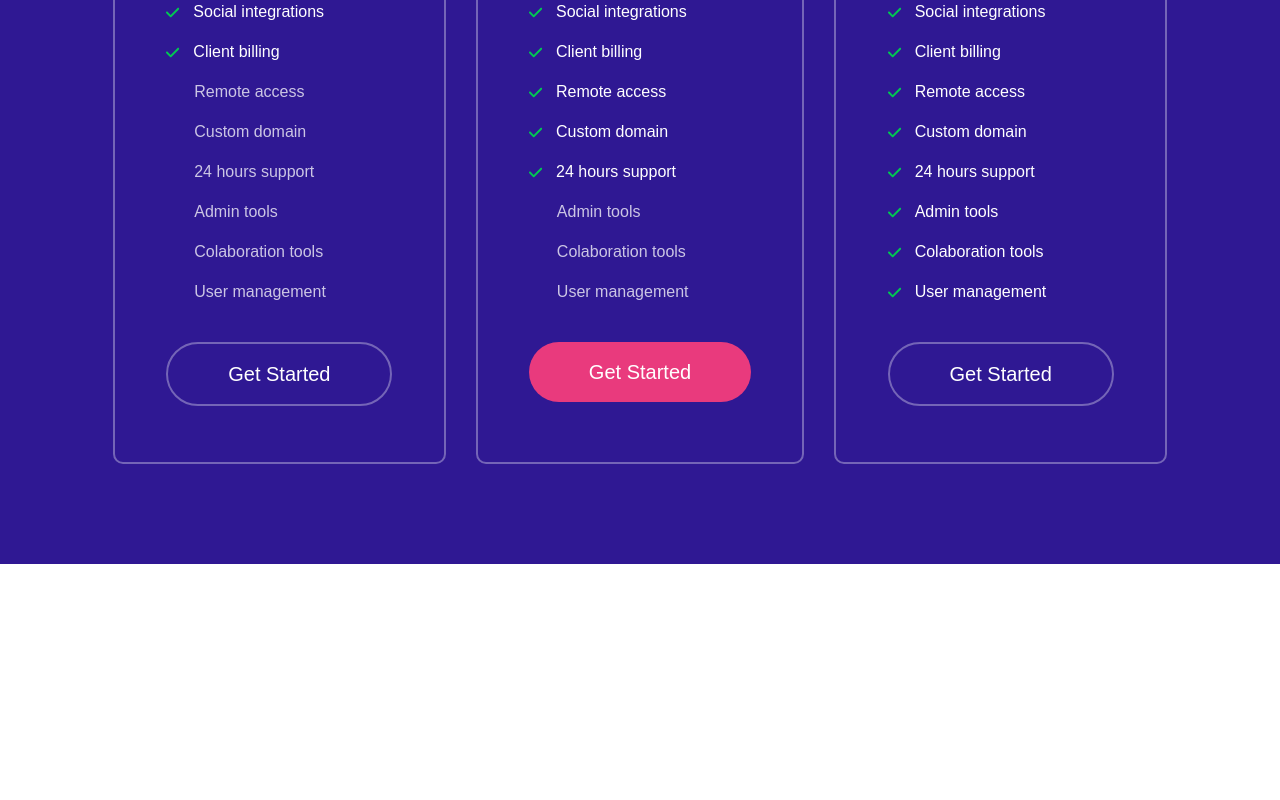
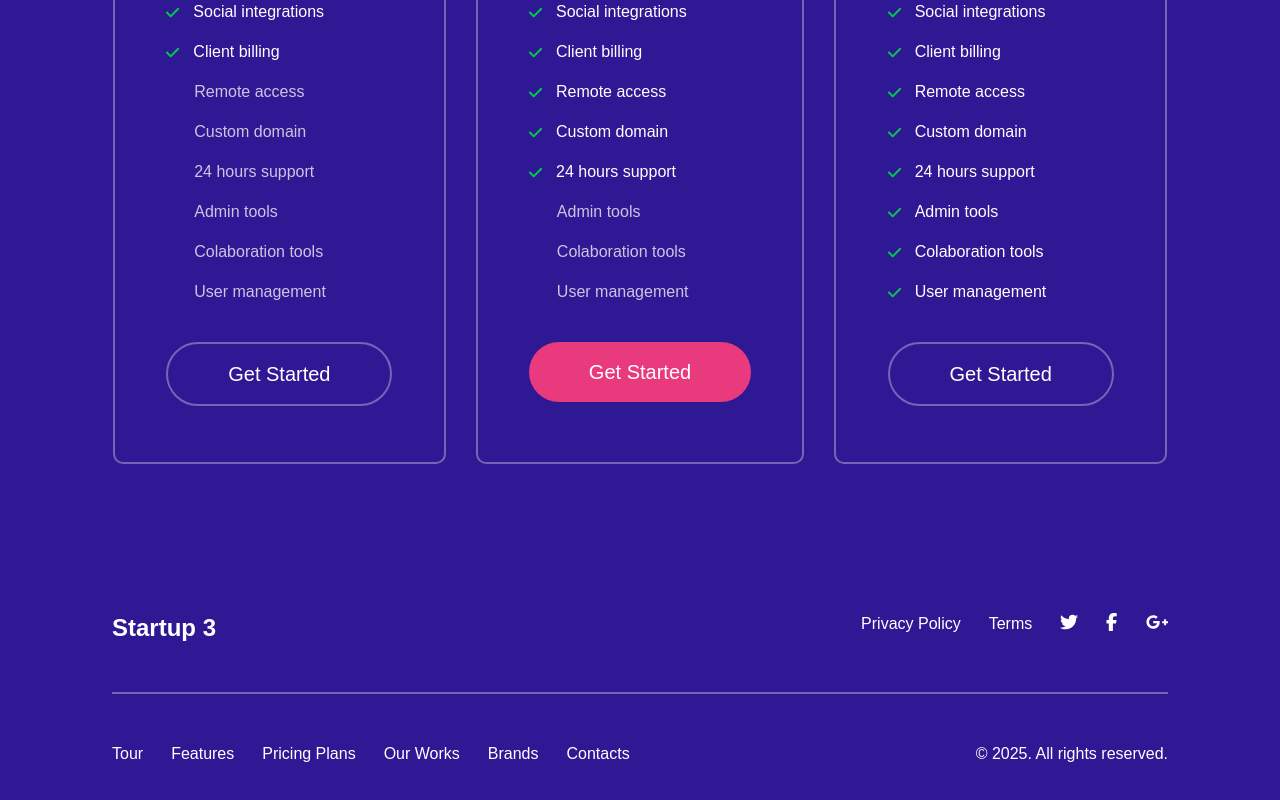
Before and after one commit to Davidek776/Memos-FE-Task, a Vue app: page / in a window 1280 px wide. Shown: the part 3323-4123 px from the top of the page. Before the commit the page ends 3887 px from the top, so only its background shows below. Built offline with nearby package versions, Linux system fonts and the light colour scheme.

Commit message:
Implement footer.

```diff
--- a/src/components/HomeFooter.vue
+++ b/src/components/HomeFooter.vue
@@ -1,5 +1,34 @@
 <template>
-    <div>
+    <div class="bg-[#2f1893] px-28">
+        <div class="flex justify-between py-12 border-b-2 border-[#fff5]">
+            <div>
+                <h6 class="text-2xl font-bold">Startup 3</h6>
+            </div>
+            <div class="flex gap-7">
+                <a href="" @click.prevent="" class="text-base font-normal">Privacy Policy</a>
+                <a href="" @click.prevent="" class="text-base font-normal">Terms</a>
+                <a href="" @click.prevent="" class="text-bse font-normal">
+                    <font-awesome-icon icon="fa-brands fa-twitter" class="text-lg" />
+                </a>
+                <a href="" @click.prevent="" class="text-base">
+                    <font-awesome-icon icon="fa-brands fa-facebook-f" class="text-lg" />
+                </a>
+                <a href="" @click.prevent="" class="text-base">
+                    <font-awesome-icon icon="fa-brands fa-google-plus-g" class="text-lg" />
+                </a>
+            </div>
+        </div>
+        <div class="flex justify-between py-12">
+           <div class="flex gap-7">
+                <a href="" @click.prevent="" class="text-base font-normal">Tour</a>
+                <a href="" @click.prevent="" class="text-base font-normal">Features</a>
+                <a href="" @click.prevent="" class="text-base font-normal">Pricing Plans</a>
+                <a href="" @click.prevent="" class="text-base font-normal">Our Works</a>
+                <a href="" @click.prevent="" class="text-base font-normal">Brands</a>
+                <a href="" @click.prevent="" class="text-base font-normal">Contacts</a>
+            </div>
+            <p class="text-base font-normal">&copy; 2025. All rights reserved.</p>
+        </div>
 
     </div>
 </template>
--- a/src/components/HomeHeader.vue
+++ b/src/components/HomeHeader.vue
@@ -1,14 +1,14 @@
 <template>
     <div class="bg-[url('@/assets/Header_Image.svg')] bg-no-repeat bg-center bg-cover aspect-[28/17] bg-[#2e1893d9] bg-blend-lighten flex flex-col items-center">
         <div class="flex justify-center pt-21 gap-11">
-            <a href="" class="text-lg font-medium" >Home</a>
+            <a href="" class="text-lg font-medium" @click.prevent="">Home</a>
             <a href="" class="text-lg font-medium" @click.prevent="scrollToSection('featuresSection')">Features</a>
             <a href="" class="text-lg font-medium" @click.prevent="scrollToSection('pricingSection')">Pricing</a>
-            <a href="" class="text-lg font-medium">Blog</a>
-            <a href="" class="text-lg font-medium">
+            <a href="" class="text-lg font-medium" @click.prevent="">Blog</a>
+            <a href="" class="text-lg font-medium" @click.prevent="">
                 <font-awesome-icon icon="fa-solid fa-basketball" class="text-lg" />
             </a>
-            <a href="" class="text-lg">
+            <a href="" class="text-lg" @click.prevent="">
                 <font-awesome-icon icon="fa-brands fa-behance" class="text-lg" />
             </a>
         </div>
--- a/src/views/HomeView.vue
+++ b/src/views/HomeView.vue
@@ -4,6 +4,7 @@
   <Home-action/>
   <Home-contact/>
   <Home-pricing/>
+  <Home-footer/>
 </template>
 
 <script setup lang="ts">
@@ -12,4 +13,5 @@
   import HomeAction from "@/components/HomeAction.vue";
   import HomeContact from "@/components/HomeContact.vue";
   import HomePricing from "@/components/HomePricing.vue";
+  import HomeFooter from "@/components/HomeFooter.vue";
 </script>
```
